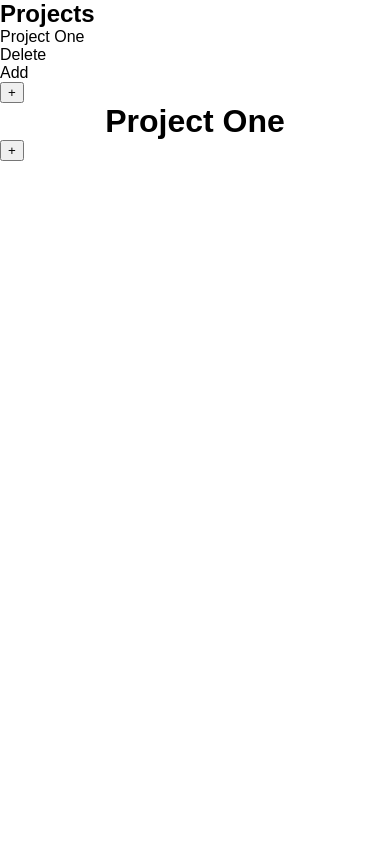
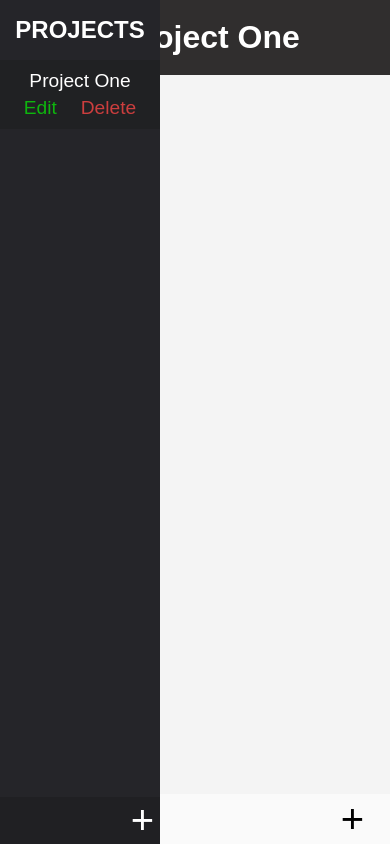
Before and after one commit to RGBreijo/toDoList, a website built with webpack: page dist/index.html in a window 390 px wide. Built offline with nearby package versions, Linux system fonts and the light colour scheme.

Commit message:
mobile navbar setup

```diff
--- a/dist/index.html
+++ b/dist/index.html
@@ -9,43 +9,55 @@
 <body>
 
     <div id="container">
+            <section id="sidebarContentContainer">
 
-        <section class="sidebarContainer">
+                <div id="sideBarHeading">
+                    <h2>PROJECTS</h2>
+                </div>
 
-            <div>
-                <h2>Projects</h2>
-            </div>
                 <nav id="sidebar">
 
                     <div class="sidebarProject">
                         <p>Project One</p>
                         <div>
-                        <p>Delete</p>
-                        <p>Add</p>
+                            <p id="editProjectName">Edit</p>
+                            <p id="deleteProject">Delete</p>
                         </div>
                     </div>
+
                 </nav>
 
-            <div>
-                <button id="addProject">+</button>
+                <div class="addProjectBtnContainer">
+                    <button id="addProjectBtn">+</button>
                 </div>
             </section>
+        </div>
 
 
 
-        <div class="mainContentContainer">
 
-            <header id="">
+        <div id="mainContentContainer">
+
+            <header id="currentProjectInfoContainer">
+
+                <div id="hamburgerIcon">
+                    <div></div>
+                    <div></div>
+                    <div></div>
+                </div>
+
                 <h1 id="currentProjects">Project One</h1>
+
             </header>
 
-            <section>
+            <section id="toDoListSection">
 
             </section>
 
-            <div>
+            <div id="addBtnListContiner">
                 <button id="addList">+</button>
             </div>
+
         </div>
     </div>
 
--- a/dist/style.css
+++ b/dist/style.css
@@ -20,30 +20,79 @@ body, h1, h2, p{
 }
 
 
-/* mobile sidebar open simulation */
-/* #container
-{
-    display: grid;
-    grid-template-columns: 100px 1fr;
+
+
+/* * * * * * * mobile sidebar * * * * * * */
+#sidebarContentContainer{
+    position: absolute;
+    width: 160px;
+    height: 100vh;
+}
+
+#sideBarHeading{
+    margin-top: 1em;
+    margin-bottom: 1em;
+    text-align: center;
 }
 
 
-#hamburgerIcon{
-    display: none;
+.sidebarProject{
+    font-size: 1.2em;
+    padding: 0.5em;
+    background: #202123;
+    margin-bottom: 0.5em;
 }
 
- */
+.sidebarProject p{
+    text-align: center;
+}
+
+.sidebarProject div{
+    display: flex;
+    justify-content: space-evenly;
+    margin-top: 0.3em;
+
+}
+
+.sidebarProject div p:first-of-type{
+    margin-right: 0.5em;
+}
 
 
+.addProjectBtnContainer{
+    position: absolute;
+    display: flex;
+    justify-content: flex-end;
+    left: 0;
+    right: 0;
+    bottom: 0;
+    background-color: #202023;
+
+}
+
+.addProjectBtnContainer button{
+    font-size: 2.5em;
+    background: none;
+    border: none;
+    color: white;
+
+}
+
+#deleteProject{
+    color: #cc3e3e;
+}
+
+#editProjectName{
+    color: #0eb50e;
+}
 
 
+#sidebarContentContainer{
+    /* display: none; */
+}
 
 
-
-
-/* mobile header */
-
-/* mobile header*/
+/* * * * * * * mobile header * * * * * * */
 #hamburgerIcon div{
     width: 35px;
     height: 3px;
@@ -51,13 +100,14 @@ body, h1, h2, p{
     margin-bottom: 0.5em;
 }
 
-
-/* mobile header alignment */
 #hamburgerIcon{
     align-self: center;
     margin-top: 0.5em;
     margin-left: 1em;
 }
+
+
+/* * * * * * * mobile sidebarContentContainer * * * * * * */
 
 #currentProjectInfoContainer{
     display: grid;
@@ -78,26 +128,19 @@ body, h1, h2, p{
     margin: 0;
 }
 
-
-/* add to do list */
-#addBtnListContiner{
-    background-color: #FAFAFA;
-}
-#addBtnListContiner button{
-   border: none;
-   font-size: 2.5em;
-   background: transparent;
-}
-
-/* add to do list alignment*/
 #addBtnListContiner{
     height: 50px;
     display: flex;
     justify-content: flex-end;
+    background-color: #FAFAFA;
 }
 
 #addBtnListContiner button{
     margin-right: 0.5em;
+    border: none;
+    font-size: 2.5em;
+
+    background: none;
 }
 
 
```
Lines whose indentation alone changed are shown as unchanged.
